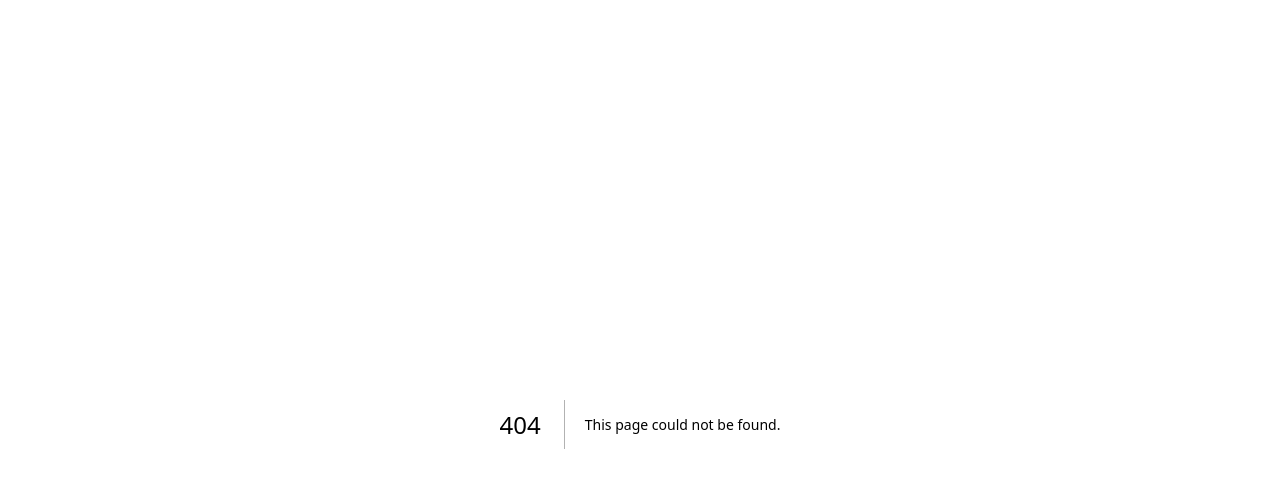
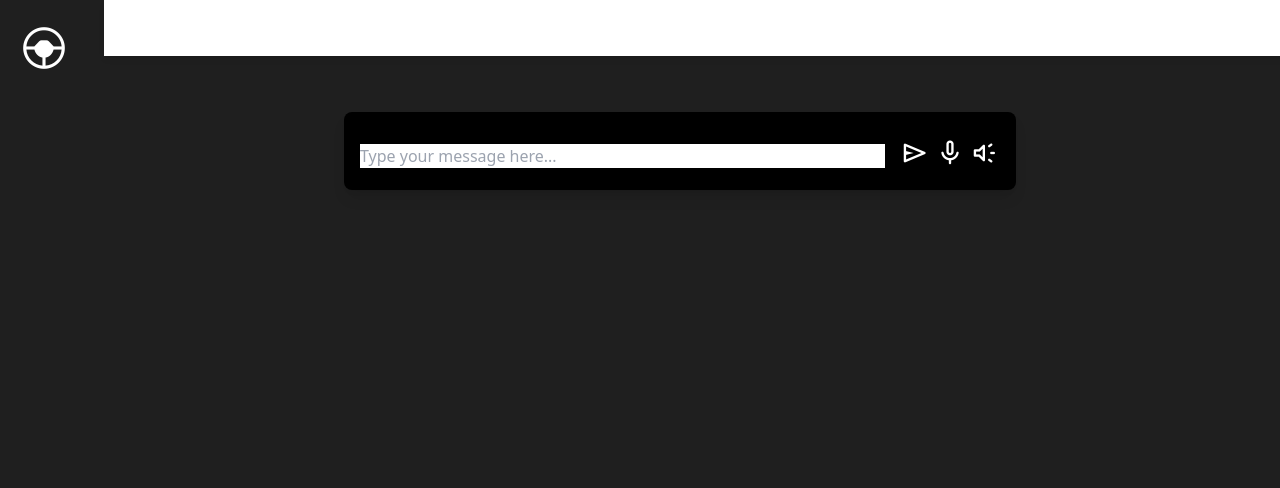
Before and after one commit to aayaniverma/Pioneers, a Next.js app in the folder front2/: page /chat in a window 1280 px wide. Before the commit this address had no page. Shown: the top 488 px of the page. Built offline with nearby package versions, Linux system fonts and the light colour scheme.

Commit message:
update in input icons

```diff
--- /dev/null
+++ b/front2/src/app/chat/page.tsx
@@ -0,0 +1,25 @@
+// app/chat/page.tsx
+import { useState } from 'react';
+import ChatWindow from '../../components/ChatWindow'; // Adjust the path if needed
+
+export default function ChatPage() {
+  const [areButtonsVisible, setAreButtonsVisible] = useState(true);
+
+  // Handle sending state
+  const handleSending = () => {
+    setAreButtonsVisible(false); // Hide buttons after sending
+  };
+
+  return (
+    <div className='ml-20 min-h-screen flex flex-col'>
+      <header className="text-white p-4 shadow-md fixed top-0 w-full z-50" style={{ backgroundColor: 'white' }}>
+        <h1>Chat Section</h1>
+      </header>
+      <main className="flex-grow p-6 mt-16">
+        <div className="max-w-2xl mx-auto bg-black rounded-lg shadow-lg p-4">
+          <ChatWindow onSending={handleSending} />  {/* Pass the sending handler */}
+        </div>
+      </main>
+    </div>
+  );
+}
--- a/front2/src/app/page.tsx
+++ b/front2/src/app/page.tsx
@@ -1,51 +1,49 @@
 "use client";
-
+import { useState } from "react";
 import { TextGenerateEffect } from "../components/ui/text-generate-effect";
-import ChatWindow from '../components/ChatWindow';
-import MessageInput from '../components/MessageInput';
+import ChatWindow from '../components/ChatWindow';  // Import the updated ChatComponent
 import Link from 'next/link';
 
 export default function Chatbot() {
   const words = 'Car Broke Down? Consult us before you do too!!';
+  const [areButtonsVisible, setAreButtonsVisible] = useState(true); // State for button visibility
+
+  // Handle sending state
+  const handleSending = () => {
+    setAreButtonsVisible(false); // Hide buttons after sending
+  };
 
   return (
-
-    <div className= 'ml-20  min-h-screen  flex flex-col'>
+    <div className='ml-20 min-h-screen flex flex-col'>
       <header
         className="text-white p-4 shadow-md fixed top-0 w-full z-50"
         style={{ backgroundColor: 'white' }}
       >
-        {/* Render the TextGenerateEffect component in the header */}
         <TextGenerateEffect words={words} />
       </header>
       <main className="flex-grow p-6 mt-16">
         <div className="flex justify-center mb-6">
+          {areButtonsVisible && (  // Only show buttons when visibility flag is true
             <div className="grid grid-cols-2 gap-20">
               <Link href="/fuel">
                 <button className="btn">
-    <span className="material-symbols-rounded" style={{ fontSize: '50px'}}>directions_car</span><br></br>
+                  <span className="material-symbols-rounded" style={{ fontSize: '50px' }}>directions_car</span><br />
                   Fuel Car Dashboard Icons
-  </button></Link>
+                </button>
+              </Link>
               <Link href="/ev">
                 <button className="btn">
-    <span className="material-symbols-rounded " style={{ fontSize: '50px'}}>electric_car</span><br></br>
+                  <span className="material-symbols-rounded" style={{ fontSize: '50px' }}>electric_car</span><br />
                   EV Car Dashboard Icons
-  </button></Link>
+                </button>
+              </Link>
             </div>
-
-
+          )}
         </div>
         <div className="max-w-2xl mx-auto bg-black rounded-lg shadow-lg p-4">
-          <ChatWindow />
+          <ChatWindow onSending={handleSending} />  {/* Pass the sending handler */}
         </div>
       </main>
-
-      <footer className="p-4 bg-black shadow-inner">
-        <MessageInput />
-      </footer>
     </div>
-
   );
-
-
 }
--- /dev/null
+++ b/front2/src/components/ChatComponent.module.css
@@ -0,0 +1,21 @@
+.inputContainer {
+    display: flex;
+    align-items: center;
+    margin-top: 10px;
+  }
+
+  .inputField {
+    flex: 1;
+    padding: 10px;
+    border: 1px solid #ccc;
+    border-radius: 5px;
+  }
+
+  .buttonContainer {
+    display: flex;
+    margin-left: 10px;
+  }
+
+  .button {
+    margin-left: 5px;
+  }
--- a/front2/src/components/ChatWindow.tsx
+++ b/front2/src/components/ChatWindow.tsx
@@ -1,7 +1,12 @@
-"use client";
+// components/ChatWindow.tsx
 import { useState, useRef } from 'react';
+import styles from './ChatComponent.module.css';
 
-export default function ChatComponent() {
+interface ChatWindowProps {
+  onSending: () => void; // Define the type for the prop
+}
+
+export default function ChatWindow({ onSending }: ChatWindowProps) {
   const [userMessage, setUserMessage] = useState('');
   const [chatHistory, setChatHistory] = useState<string[]>([]);
   const [lastBotResponse, setLastBotResponse] = useState('');
@@ -14,14 +19,13 @@ export default function ChatComponent() {
     if (isSending) return;
     setIsSending(true);
 
-    // Post the user message and get a response from the backend
     fetch('/Chat/GetResponseFromPdf', {
       method: 'POST',
       headers: { 'Content-Type': 'application/json' },
       body: JSON.stringify({ userMessage }),
     })
-      .then(response => response.json())
-      .then(data => {
+      .then((response) => response.json())
+      .then((data) => {
         setChatHistory((prev) => [
           ...prev,
           `User: ${userMessage}`,
@@ -29,12 +33,12 @@ export default function ChatComponent() {
         ]);
         setLastBotResponse(data.response);
         setIsSending(false);
+        onSending(); // Call the onSending function passed from the parent
       })
       .catch(() => {
         setIsSending(false);
       });
 
-    // Clear input after sending
     setUserMessage('');
   };
 
@@ -45,7 +49,6 @@ export default function ChatComponent() {
       return;
     }
 
-    // Initialize recognition
     recognitionRef.current = new (window as any).webkitSpeechRecognition();
     recognitionRef.current.continuous = false;
     recognitionRef.current.interimResults = true;
@@ -65,7 +68,7 @@ export default function ChatComponent() {
 
     recognitionRef.current.onend = () => {
       document.getElementById('micIndicator')!.style.display = 'none';
-      sendMessage(); // Send the message after recognition ends
+      sendMessage();
     };
 
     recognitionRef.current.onerror = (event: any) => {
@@ -76,7 +79,6 @@ export default function ChatComponent() {
     recognitionRef.current.start();
   };
 
-  // Function to stop speech recognition manually
   const stopSpeechRecognition = () => {
     if (recognitionRef.current) {
       recognitionRef.current.stop();
@@ -84,7 +86,6 @@ export default function ChatComponent() {
     }
   };
 
-  // Function to trigger text-to-speech for the last chatbot response
   const speakResponse = () => {
     if (isSpeaking || !lastBotResponse) return;
 
@@ -106,18 +107,26 @@ export default function ChatComponent() {
           <p key={index}>{message}</p>
         ))}
       </div>
+      <div className={styles.inputContainer}>
         <input
+          className="input input-bordered input-primary w-full"
           type="text"
           id="userMessage"
           value={userMessage}
-        onChange={(e) => setUserMessage(e.target.value)}
+          onChange={(e) => {
+            setUserMessage(e.target.value);
+          }}
           placeholder="Type your message here..."
         />
-      <button id="sendButton" onClick={sendMessage} disabled={isSending}>
-        Send
+        <div className={styles.buttonContainer}>
+          <button className={`btn btn-circle btn-outline ${styles.button}`} id="sendButton" onClick={sendMessage} disabled={isSending}>
+            <span className="material-symbols-rounded" style={{ fontSize: '30px' }}>send</span>
           </button>
-      <button onClick={startSpeechRecognition}>Speak</button> {/* Speech-to-text button */}
-      <button onClick={speakResponse}>Play Response</button> {/* Text-to-speech button */}
+          <button className={`btn btn-circle btn-outline ${styles.button}`} onClick={startSpeechRecognition}><span className="material-symbols-rounded" style={{ fontSize: '30px' }}>mic</span></button>
+          <button className={`btn btn-circle btn-outline ${styles.button}`} onClick={speakResponse}><span className="material-symbols-rounded" style={{ fontSize: '30px' }}>brand_awareness</span></button>
+        </div>
+      </div>
+
       <div id="micIndicator" style={{ display: 'none' }}>
         <p>🎤 Microphone is recording...</p>
       </div>
```
Lines whose indentation alone changed are shown as unchanged.
